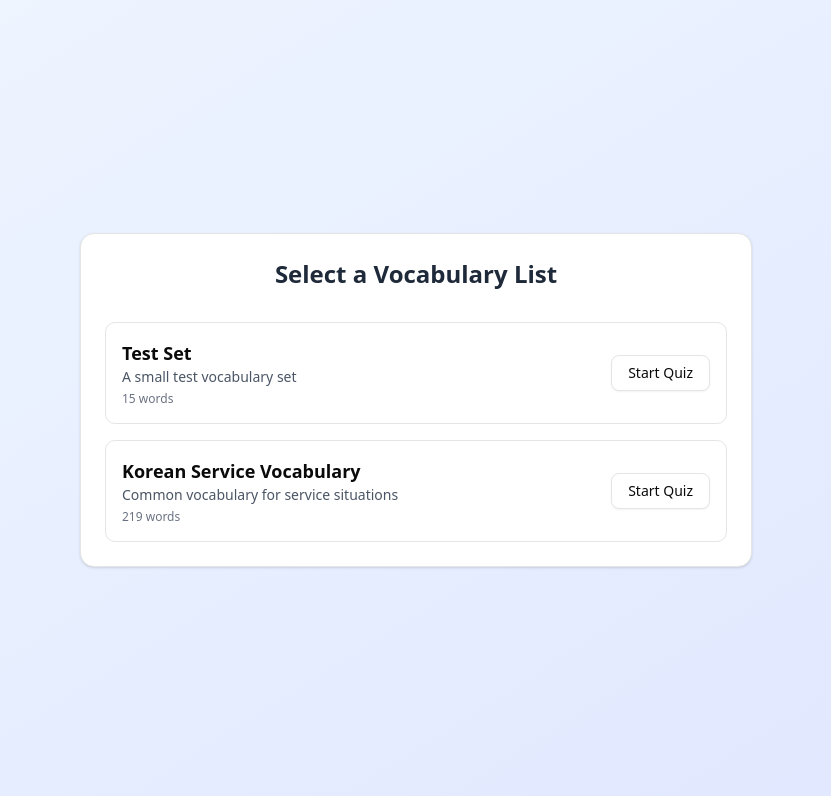
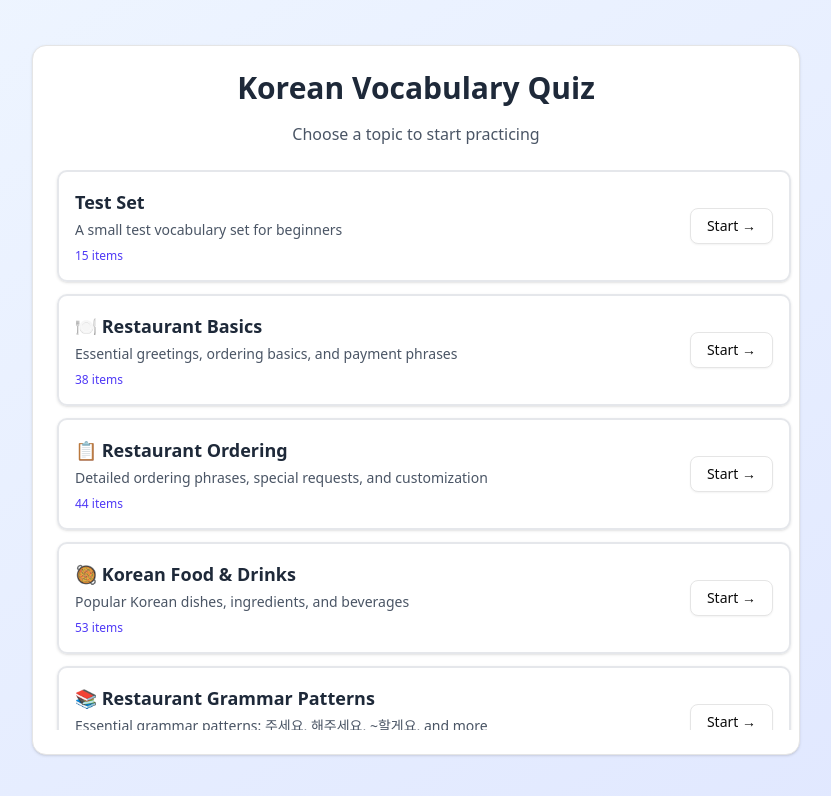
Before and after one commit to OD-Oraf/korean-vocab-quiz, a React (Vite) app: page / in a window 1280 px wide. Shown: the top 796 px of the page, without its empty margins (224-1055 px from the left). Built offline with nearby package versions, Linux system fonts and the light colour scheme.

Commit message:
import vocab list data

```diff
--- a/src/components/VocabListSelector.tsx
+++ b/src/components/VocabListSelector.tsx
@@ -2,7 +2,15 @@ import { Button } from "./ui/button";
 import { Card, CardContent, CardHeader, CardTitle } from "./ui/card";
 import { VocabItem, VocabList } from "../types/vocab";
 import testSetData from '../data/vocab/test-set.json';
-import krServiceVocabData from '../data/vocab/kr-service-vocab.json';
+import restaurantBasicsData from '../data/vocab/restaurant-basics.json';
+import restaurantOrderingData from '../data/vocab/restaurant-ordering.json';
+import restaurantFoodData from '../data/vocab/restaurant-food.json';
+import restaurantGrammarData from '../data/vocab/restaurant-grammar.json';
+import restaurantRequestsData from '../data/vocab/restaurant-requests.json';
+import transportationData from '../data/vocab/transportation.json';
+import shoppingData from '../data/vocab/shopping.json';
+import directionsTimeData from '../data/vocab/directions-time.json';
+import emergencyHelpData from '../data/vocab/emergency-help.json';
 
 
 interface VocabListSelectorProps {
@@ -18,41 +26,92 @@ const vocabLists: VocabList[] = [
   {
     id: 'test-set',
     name: 'Test Set',
-    description: 'A small test vocabulary set',
+    description: 'A small test vocabulary set for beginners',
     count: calculateVocabListSize(testSetData as VocabItem[])
   },
   {
-    id: 'kr-service-vocab',
-    name: 'Korean Service Vocabulary',
-    description: 'Common vocabulary for service situations',
-    count: calculateVocabListSize(krServiceVocabData as VocabItem[])
+    id: 'restaurant-basics',
+    name: '🍽️ Restaurant Basics',
+    description: 'Essential greetings, ordering basics, and payment phrases',
+    count: calculateVocabListSize(restaurantBasicsData as VocabItem[])
+  },
+  {
+    id: 'restaurant-ordering',
+    name: '📋 Restaurant Ordering',
+    description: 'Detailed ordering phrases, special requests, and customization',
+    count: calculateVocabListSize(restaurantOrderingData as VocabItem[])
+  },
+  {
+    id: 'restaurant-food',
+    name: '🥘 Korean Food & Drinks',
+    description: 'Popular Korean dishes, ingredients, and beverages',
+    count: calculateVocabListSize(restaurantFoodData as VocabItem[])
+  },
+  {
+    id: 'restaurant-grammar',
+    name: '📚 Restaurant Grammar Patterns',
+    description: 'Essential grammar patterns: 주세요, 해주세요, ~할게요, and more',
+    count: calculateVocabListSize(restaurantGrammarData as VocabItem[])
+  },
+  {
+    id: 'restaurant-requests',
+    name: '🍴 Restaurant Requests & Items',
+    description: 'Utensils, amenities, feedback, and common questions',
+    count: calculateVocabListSize(restaurantRequestsData as VocabItem[])
+  },
+  {
+    id: 'transportation',
+    name: '🚇 Transportation',
+    description: 'Subway, bus, taxi vocabulary and directions',
+    count: calculateVocabListSize(transportationData as VocabItem[])
+  },
+  {
+    id: 'shopping',
+    name: '🛍️ Shopping',
+    description: 'Shopping vocabulary, prices, and transactions',
+    count: calculateVocabListSize(shoppingData as VocabItem[])
+  },
+  {
+    id: 'directions-time',
+    name: '🗺️ Directions & Time',
+    description: 'Location words, time expressions, and navigation',
+    count: calculateVocabListSize(directionsTimeData as VocabItem[])
+  },
+  {
+    id: 'emergency-help',
+    name: '🆘 Emergency & Help',
+    description: 'Essential emergency phrases and asking for help',
+    count: calculateVocabListSize(emergencyHelpData as VocabItem[])
   }
 ];
 
 export function VocabListSelector({ onSelect }: VocabListSelectorProps) {
   return (
-    <div className="flex flex-col items-center justify-center min-h-screen bg-gradient-to-br from-blue-50 to-indigo-100 p-4">
-      <Card className="w-full max-w-2xl">
+    <div className="flex flex-col items-center justify-center min-h-screen bg-gradient-to-br from-blue-50 to-indigo-100 p-4 py-8">
+      <Card className="w-full max-w-3xl">
         <CardHeader>
-          <CardTitle className="text-2xl font-bold text-center text-gray-800">
-            Select a Vocabulary List
+          <CardTitle className="text-3xl font-bold text-center text-gray-800">
+            Korean Vocabulary Quiz
           </CardTitle>
+          <p className="text-center text-gray-600 mt-2">
+            Choose a topic to start practicing
+          </p>
         </CardHeader>
-        <CardContent className="space-y-4">
+        <CardContent className="space-y-3 max-h-[70vh] overflow-y-auto pr-2">
           {vocabLists.map((list) => (
             <div
               key={list.id}
-              className="p-4 border rounded-lg hover:bg-gray-50 transition-colors cursor-pointer"
+              className="p-4 border-2 border-gray-200 rounded-lg hover:border-indigo-400 hover:bg-indigo-50 transition-all cursor-pointer shadow-sm hover:shadow-md"
               onClick={() => onSelect(list.id)}
             >
-              <div className="flex justify-between items-center">
-                <div>
-                  <h3 className="text-lg font-semibold">{list.name}</h3>
-                  <p className="text-sm text-gray-600">{list.description}</p>
-                  <p className="text-xs text-gray-500 mt-1">{list.count} words</p>
+              <div className="flex justify-between items-center gap-4">
+                <div className="flex-1">
+                  <h3 className="text-lg font-semibold text-gray-800">{list.name}</h3>
+                  <p className="text-sm text-gray-600 mt-1">{list.description}</p>
+                  <p className="text-xs text-indigo-600 font-medium mt-2">{list.count} items</p>
                 </div>
-                <Button variant="outline">
-                  Start Quiz
+                <Button variant="outline" className="shrink-0">
+                  Start →
                 </Button>
               </div>
             </div>
```
